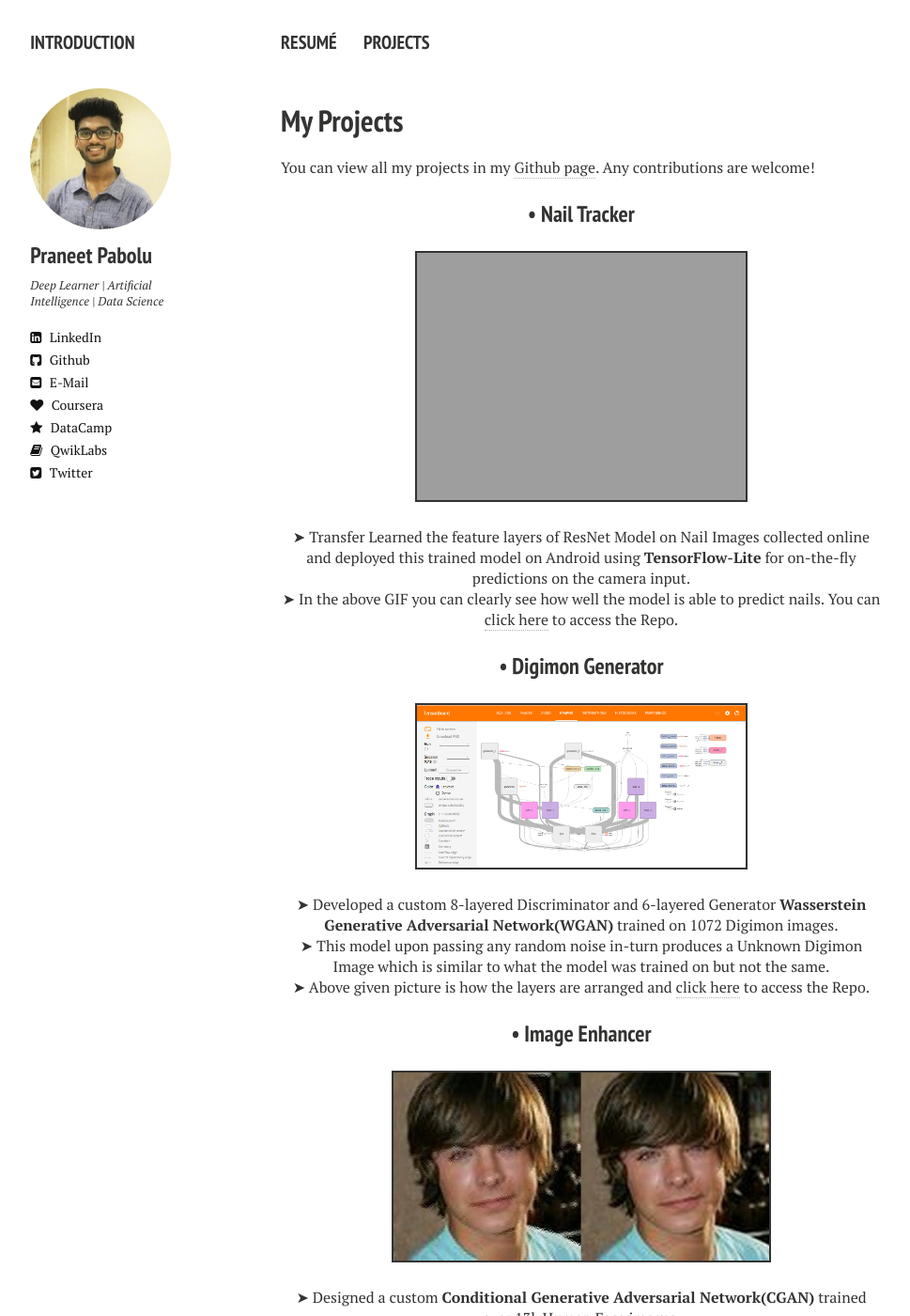
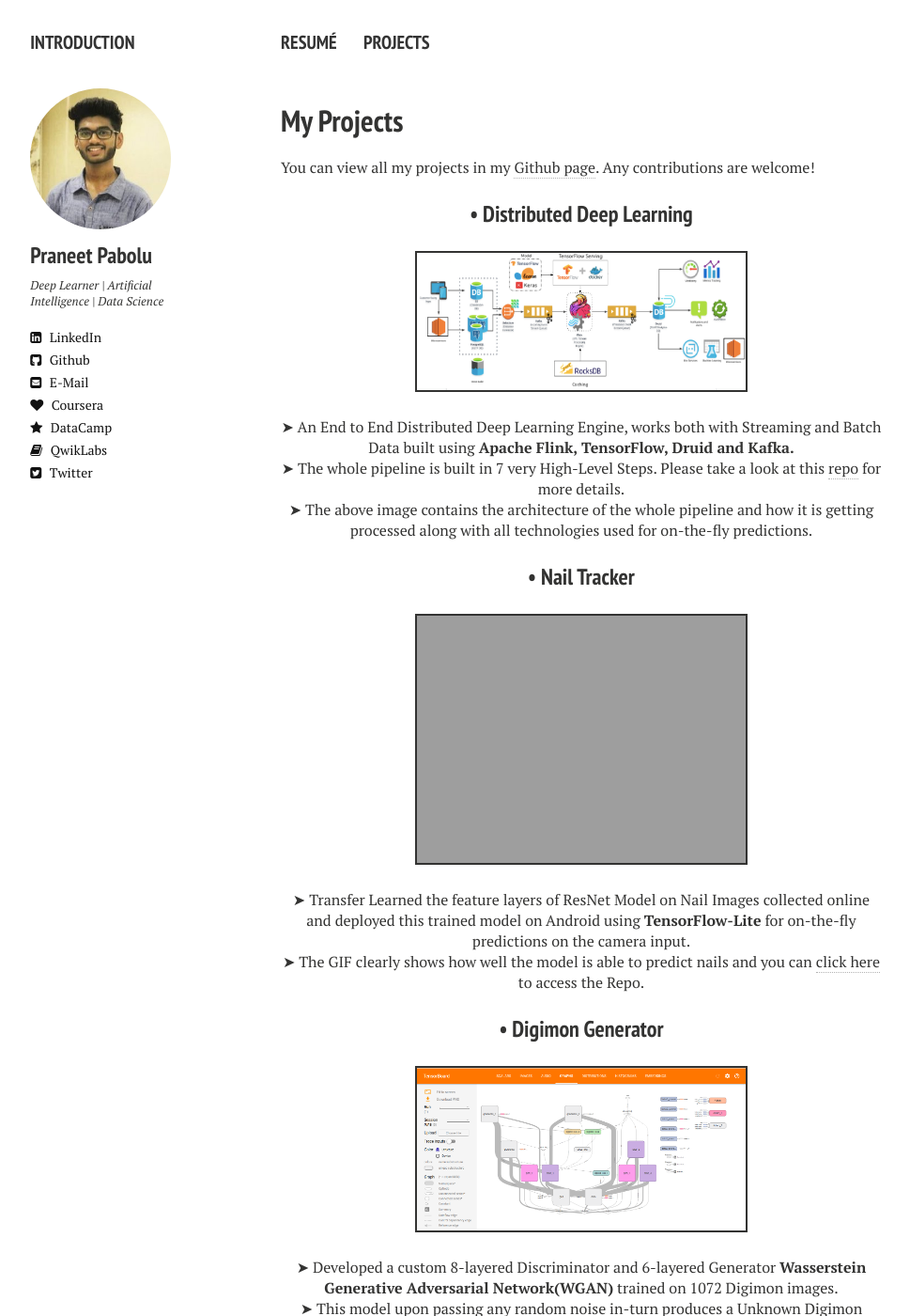
Before and after one commit to DeathReaper0965/deathreaper0965.github.io, a Jekyll site: the page built from projects.md, in a window 1280 px wide and 1400 px high. Shown: the whole window at 94% size, without its empty margins (21-990 px from the left). Built offline with Jekyll 4.4.1, drawn with Linux system fonts in a browser that asks for light colours; nearby versions of some CDN libraries; some of the changed text lies outside the part shown.

```diff
--- a/_layouts/projects.html
+++ b/_layouts/projects.html
@@ -45,34 +45,40 @@
     <div class="article-wrap">
       {{ content }}
       <div class="bottom-three">
+        <h3 align="center"><strong>&bull; Distributed Deep Learning</strong></h3>
+        <p align="center" class=bottom-small><img src="{{ site.url }}/images/projects/Architecture-DistributedDL.png" alt="DDL Architecture" width="350" title="DDL Architecture" style="border: 2px solid"></p>
+        <p align="center" style="margin-top: 0px">&#10148 An End to End Distributed Deep Learning Engine, works both with Streaming and Batch Data built using <strong>Apache Flink, TensorFlow, Druid and Kafka.</strong></p>
+        <p align="center">&#10148 The whole pipeline is built in 7 very High-Level Steps. Please take a look at this <a href = "https://github.com/DeathReaper0965/distributed-deeplearning" target="_blank">repo</a> for more details.</p>
+        <p align="center" class="bottom-three">&#10148 The above image contains the architecture of the whole pipeline and how it is getting processed along with all technologies used for on-the-fly predictions.</p>
+
         <h3 align="center"><strong>&bull; Nail Tracker</strong></h3>
         <p align="center" class=bottom-small><img src="{{ site.url }}/images/projects/nail-tracker.gif" alt="Nail Tracker" width="350" title="Nail Tracker" style="border: 2px solid"></p>
         <p align="center" style="margin-top: 0px">&#10148 Transfer Learned the feature layers of ResNet Model on Nail Images collected online and deployed this trained model on Android using <strong>TensorFlow-Lite</strong> for on-the-fly predictions on the camera input.</p>
-        <p align="center" class="bottom-three">&#10148 In the above GIF you can clearly see how well the model is able to predict nails. You can <a href = "https://github.com/DeathReaper0965/Nail-Tracker-TensorFlow-Android" target="_blank">click here</a> to access the Repo.</p>
+        <p align="center" class="bottom-three">&#10148 The GIF clearly shows how well the model is able to predict nails and you can <a href = "https://github.com/DeathReaper0965/Nail-Tracker-TensorFlow-Android" target="_blank">click here</a> to access the Repo.</p>
 
         <h3 align="center"><strong>&bull; Digimon Generator</strong></h3>
         <p align="center" class=bottom-small><img src="{{ site.url }}/images/projects/digi_gan.png" alt="Digimon GAN" width="350" title="Digimon GAN" style="border: 2px solid" class="zoom"></p>
         <p align="center" style="margin-top: 0px">&#10148 Developed a custom 8-layered Discriminator and 6-layered Generator <strong>Wasserstein Generative Adversarial Network(WGAN)</strong> trained on 1072 Digimon images.</p>
         <p align="center">&#10148 This model upon passing any random noise in-turn produces a Unknown Digimon Image which is similar to what the model was trained on but not the same.</p>
-        <p align="center" class="bottom-three">&#10148 Above given picture is how the layers are arranged and <a href = "https://github.com/DeathReaper0965/Digimon-Generator-GAN" target="_blank">click here</a> to access the Repo.</p>
+        <p align="center" class="bottom-three">&#10148 Above picture shows how the layers are arranged and <a href = "https://github.com/DeathReaper0965/Digimon-Generator-GAN" target="_blank">click here</a> to access the Repo.</p>
 
         <h3 align="center"><strong>&bull; Image Enhancer</strong></h3>
         <p align="center" class=bottom-small><img src="{{ site.url }}/images/projects/image-enhancer-gan.png" alt="Image Enhancer" width="400" title="Image Enhancer" style="border: 2px solid" class="zoom"></p>
         <p align="center" style="margin-top: 0px">&#10148 Designed a custom <strong>Conditional Generative Adversarial Network(CGAN)</strong> trained over 13k Human Face images.</p>
         <p align="center">&#10148 The images were first blurred using Image Augmentation techniques such as Guassian Blur and/or Salt & Pepper noise. Used these images for training the model to predict the actual de-noised images.</p>
-        <p align="center" class="bottom-three">&#10148 In the above image the left one is the blurred image and the right one is the model predicted de-noised output. You can <a href = "https://github.com/DeathReaper0965/Image-Enhancer-using-CGAN" target="_blank">click here</a> to access the Repo.</p>
+        <p align="center" class="bottom-three">&#10148 Left image is the Blurred image and the Right one is the model predicted de-noised output. <a href = "https://github.com/DeathReaper0965/Image-Enhancer-using-CGAN" target="_blank">Click here</a> to access the Repo.</p>
 
         <h3 align="center"><strong>&bull; Artistic Video Generator</strong></h3>
         <p align="center" class=bottom-small><img src="{{ site.url }}/images/projects/avg.gif" alt="Cross IT" width="300" title="Cross IT" style="border: 2px solid"></p>
         <p align="center" style="margin-top: 0px">&#10148 This project takes the Basic Style Transfer to next-level by manipulating the feature layers as well as the addition of some custom CNN layers at the top and end of VGG-16 model to provide the artistic form of an image in fraction of seconds.</p>
         <p align="center">&#10148 Model is developed using <strong>TensorFlow</strong> and deployed to Android using <strong>TF-Lite</strong> which receives the input frames from the camera and outputs the predictions (i.e. the artistic forms) on-the-fly and shows the result to the user.</p>
-        <p align="center" class="bottom-three">&#10148 The above GIF shows you how the video is getting processed to different artistic forms in an instant while viewing through camera on-the-fly.</p>
+        <p align="center" class="bottom-three">&#10148 Above GIF shows you how the video is being processed to different artistic forms in an instant while viewing through camera on-the-fly.</p>
 
         <h3 align="center"><strong>&bull; Cross IT - The Game</strong></h3>
         <p align="center" class=bottom-small><img src="{{ site.url }}/images/projects/cross-it-game.png" alt="Cross IT" width="400" title="Cross IT" style="border: 2px solid" class="zoom"></p>
         <p align="center" style="margin-top: 0px">&#10148 This is a computer game, which involves the development of various 3D models including the Main Character in <strong>Blender</strong> and Shaders using <strong>ShaderLab</strong> & <strong>OpenGL</strong>.</p>
         <p align="center">&#10148 All these pieces are connected using C# in <strong>MonoDevelop</strong> to bring the character alive in <strong>Unity3D</strong>.</p>
-        <p align="center" class="bottom-three">&#10148 The above image is a glimpse of 1st level where in the character has to collect some glowing balls inorder to advance to another level. Please <a href = "https://github.com/DeathReaper0965/Cross_It-The_Game" target="_blank">click here</a> to access the Repo.</p>
+        <p align="center" class="bottom-three">&#10148 The above image is a glimpse of Level 1 where the character has to collect some glowing balls in order to advance to another level. Please <a href = "https://github.com/DeathReaper0965/Cross_It-The_Game" target="_blank">click here</a> to access the Repo.</p>
       </div>
     </div>
     </div>
```
Also changed, not shown: _layouts/resume.html (+5 -4 lines), index.md (+1 -1 lines), images/projects/Architecture-DistributedDL.png (added), 1 other file.
